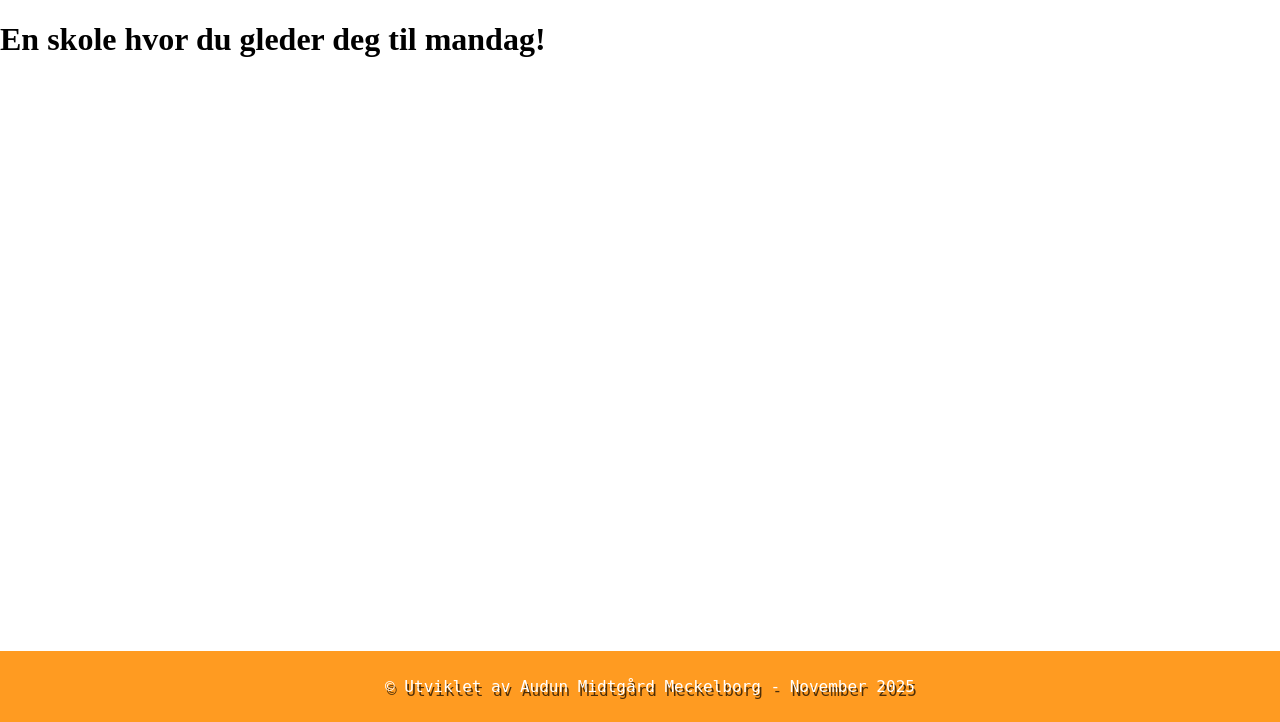
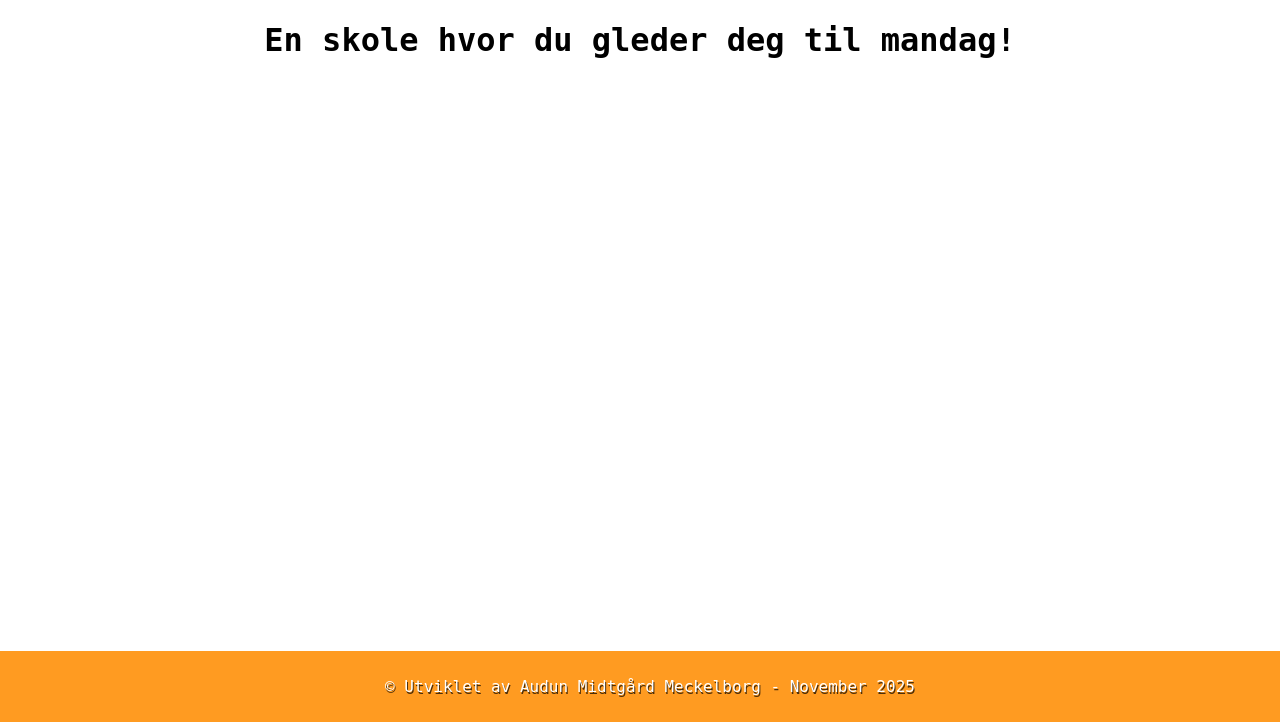
Before and after one commit to audun-web/Norsk-UTV, a Flask app: page / in a window 1280 px wide. Shown: the part 78-800 px from the top of the page. Run offline with Flask 3, Linux system fonts and the light colour scheme.

Commit message:
stylet tittel på hoved siden

```diff
--- a/static/css/style.css
+++ b/static/css/style.css
@@ -27,7 +27,7 @@ footer {
 footer p {
     color: white;
     text-align: center;
-    text-shadow: 2px 4px rgba(0, 0, 0, 0.7);
+    text-shadow: 1px 2px rgba(0, 0, 0, 0.7);
     font-family: 'Jetbrains Mono', monospace;
 }
 
@@ -35,3 +35,9 @@ footer p {
 .content {
     flex-grow: 1;
 }
+
+.tittel {
+    font-family: 'Jetbrains Mono', monospace;
+    color: black;
+    text-align: center;
+}
```
